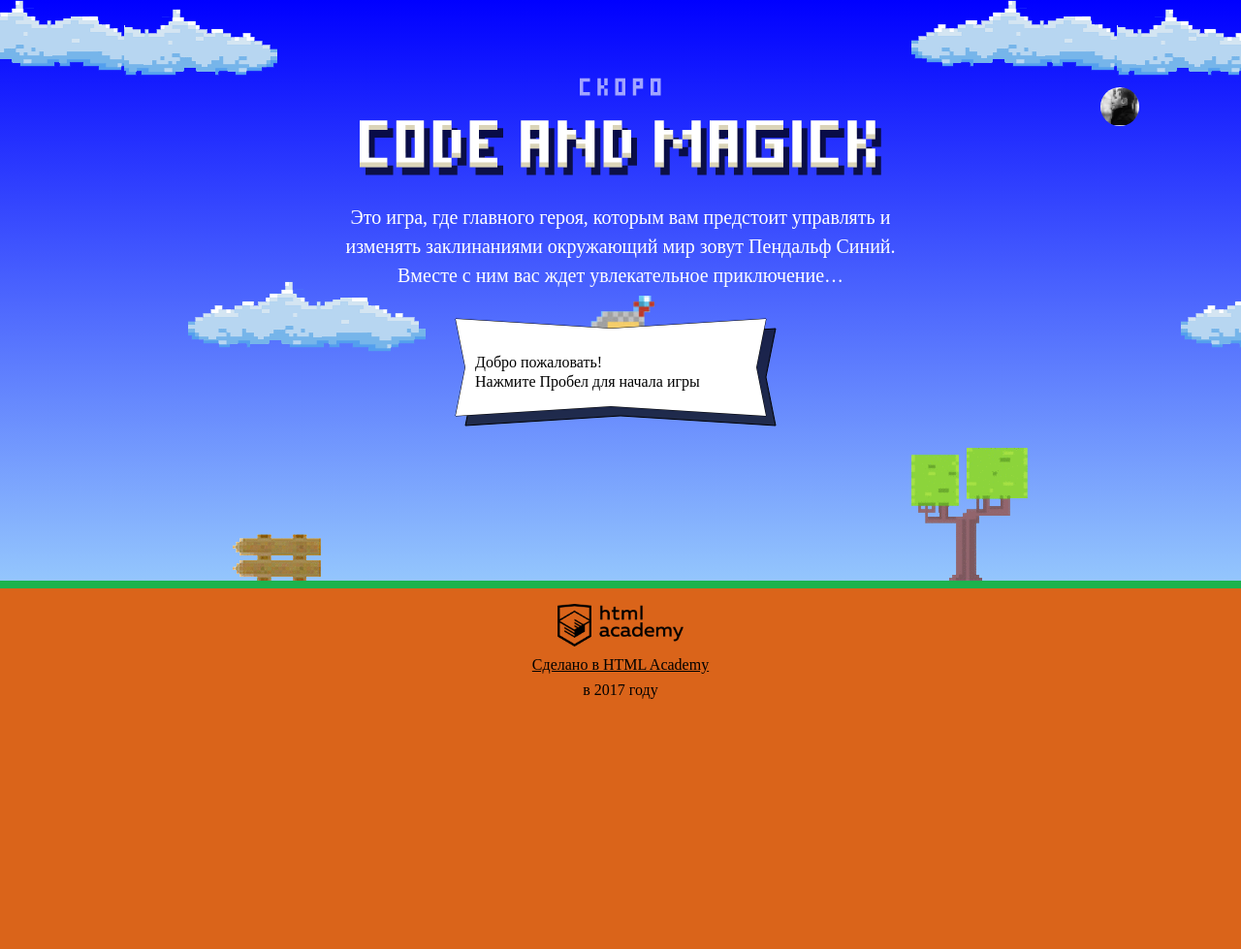
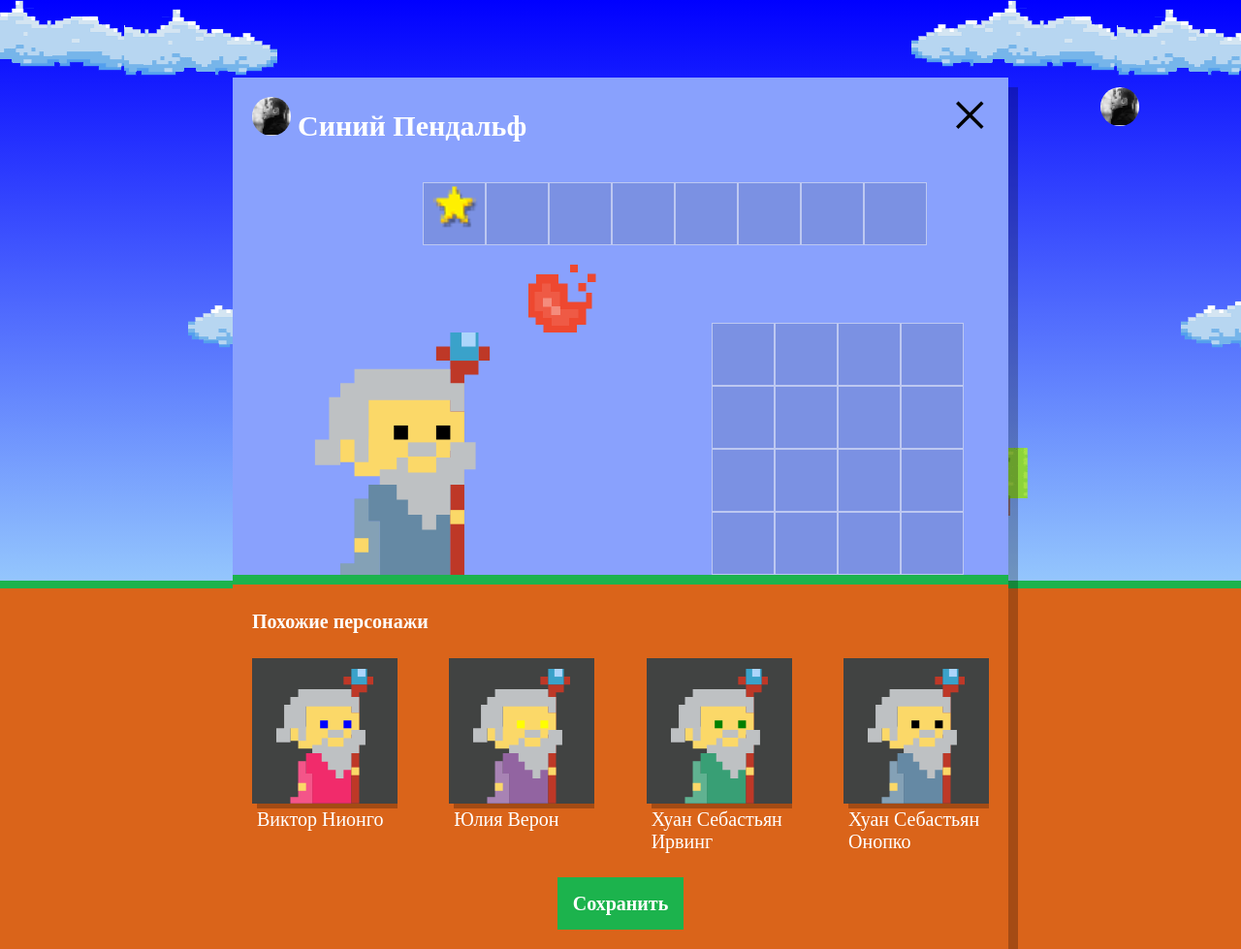
Before and after one commit to helliany/412273-code-and-magick, a website: page index.html in a window 1280 px wide. Shown: the whole page at 97% size. Before the commit the page ends 800 px from the top, so only its background shows below. Drawn offline with Linux system fonts and the light colour scheme; a web font is replaced by a local one.

Commit message:
Выполнила 3 задание

```diff
--- a/index.html
+++ b/index.html
@@ -199,6 +199,7 @@
   };
 </script>
 <script src="js/stat.js"></script>
+<script src="js/setup.js"></script>
 <script src="js/game.js"></script>
 
 </body>
--- /dev/null
+++ b/js/setup.js
@@ -0,0 +1,45 @@
+'use strict';
+var userDialog = document.querySelector('.setup');
+userDialog.classList.remove('hidden');
+
+var similarListElement = document.querySelector('.setup-similar-list');
+var similarWizardTemplate = document.querySelector('#similar-wizard-template')
+    .content.querySelector('.setup-similar-item');
+
+var getRandom = function (arr) {
+  return arr[Math.floor((Math.random() * arr.length))];
+};
+
+var WIZARD_NAMES = ['Иван', 'Хуан Себастьян', 'Мария', 'Кристоф', 'Виктор',
+  'Юлия', 'Люпита', 'Вашингтон'];
+var WIZARD_SURNAMES = ['да Марья', 'Верон', 'Мирабелла', 'Вальц', 'Онопко',
+  'Топольницкая', 'Нионго', 'Ирвинг'];
+var WIZARD_COAT = ['rgb(101, 137, 164)', 'rgb(241, 43, 107)', 'rgb(146, 100, 161)',
+  'rgb(56, 159, 117)', 'rgb(215, 210, 55)', 'rgb(0, 0, 0)'];
+var WIZARD_EYES = ['black', 'red', 'blue', 'yellow', 'green'];
+var wizards = [];
+wizards.length = 4;
+
+for (var j = 0; j < wizards.length; j++) {
+  wizards[j] = {
+    name: getRandom(WIZARD_NAMES) + ' ' + getRandom(WIZARD_SURNAMES),
+    coatColor: getRandom(WIZARD_COAT),
+    eyesColor: getRandom(WIZARD_EYES)
+  };
+}
+
+var renderWizard = function (wizard) {
+  var wizardElement = similarWizardTemplate.cloneNode(true);
+  wizardElement.querySelector('.setup-similar-label').textContent = wizard.name;
+  wizardElement.querySelector('.wizard-coat').style.fill = wizard.coatColor;
+  wizardElement.querySelector('.wizard-eyes').style.fill = wizard.eyesColor;
+  return wizardElement;
+};
+
+var fragment = document.createDocumentFragment();
+for (var i = 0; i < wizards.length; i++) {
+  fragment.appendChild(renderWizard(wizards[i]));
+}
+similarListElement.appendChild(fragment);
+
+userDialog.querySelector('.setup-similar').classList.remove('hidden');
--- a/js/stat.js
+++ b/js/stat.js
@@ -49,9 +49,9 @@ window.renderStatistics = function (ctx, names, times) {
 
   for (var i = 0; i < names.length; i++) {
     ctx.fillStyle = names[i] === 'Вы' ? 'rgba(255, 0, 0, 1)' : 'rgba(0, 0, 255, ' + getRandomColor() + ')';
-    ctx.fillRect(BAR_X + i * (BAR_WIDTH + BAR_GAP), BAR_Y, BAR_WIDTH, BAR_HEIGHT * (-1) * times[i] / maxTime);
+    ctx.fillRect(BAR_X + i * (BAR_WIDTH + BAR_GAP), BAR_Y, BAR_WIDTH, (-BAR_HEIGHT * times[i]) / maxTime);
     ctx.fillStyle = '#000';
     ctx.fillText(names[i], BAR_X + i * (BAR_WIDTH + BAR_GAP), BAR_Y + GAP);
-    ctx.fillText(Math.round(times[i]), BAR_X + i * (BAR_WIDTH + BAR_GAP), BAR_Y + BAR_HEIGHT * (-1) * times[i] / maxTime - 2 * GAP);
+    ctx.fillText(Math.round(times[i]), BAR_X + i * (BAR_WIDTH + BAR_GAP), BAR_Y + (-BAR_HEIGHT * times[i]) / maxTime - 2 * GAP);
   }
 };
```
